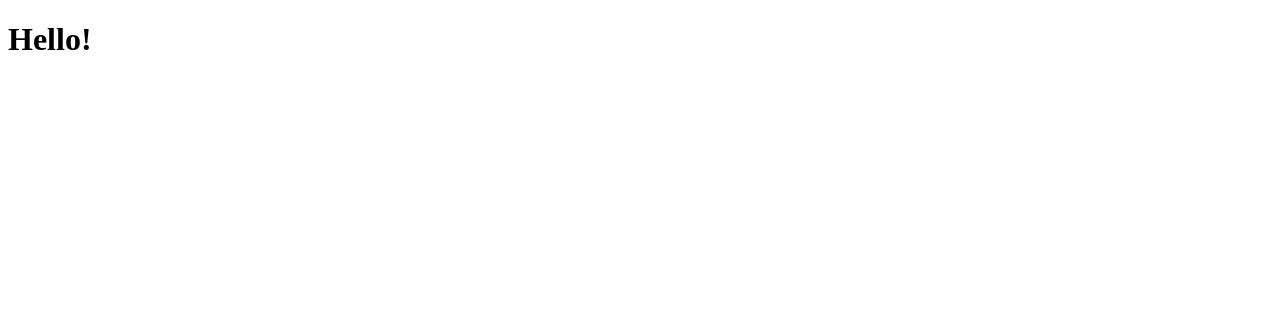
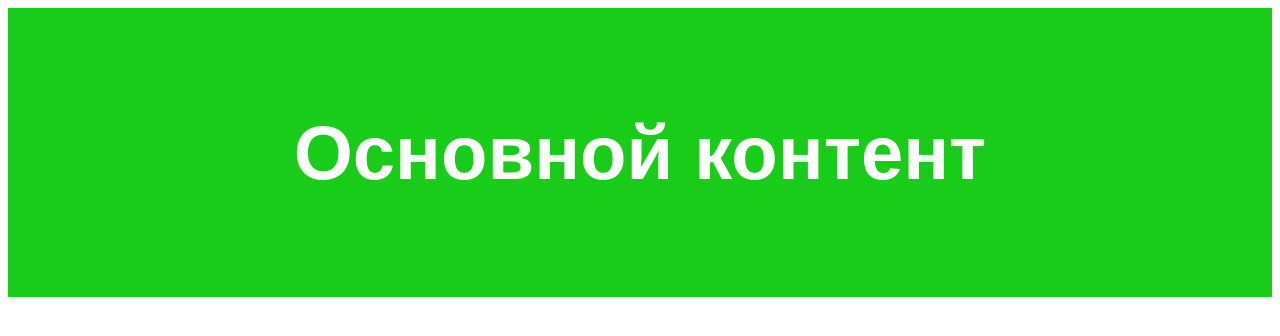
Before and after one commit to eduard-m/remote-test, a plain HTML site: page index.html in a window 1280 px wide. Drawn offline with Linux system fonts and the light colour scheme.

Commit message:
Content ready

```diff
--- a/index.html
+++ b/index.html
@@ -4,8 +4,11 @@
     <meta charset="UTF-8">
     <meta name="viewport" content="width=device-width, initial-scale=1.0">
     <title>Document</title>
+    <link rel="stylesheet" href="main.css">
 </head>
 <body>
-    <h1>Hello!</h1>
+    <main class="main">
+        <h1>Основной контент</h1>
+    </main>
 </body>
 </html>
--- a/main.css
+++ b/main.css
@@ -0,0 +1,8 @@
+.main {
+    padding: 50px 100px;
+    font-size: 38px;
+    color: #fff;
+    font-family: sans-serif;
+    text-align: center;
+    background-color: rgb(25, 204, 25);
+}
```
